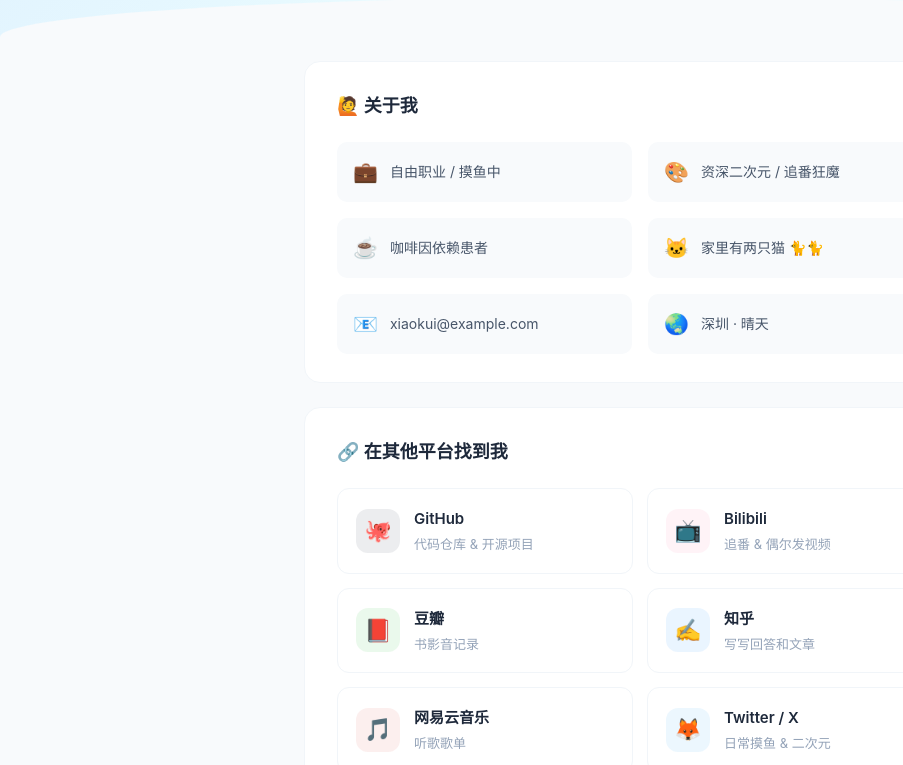
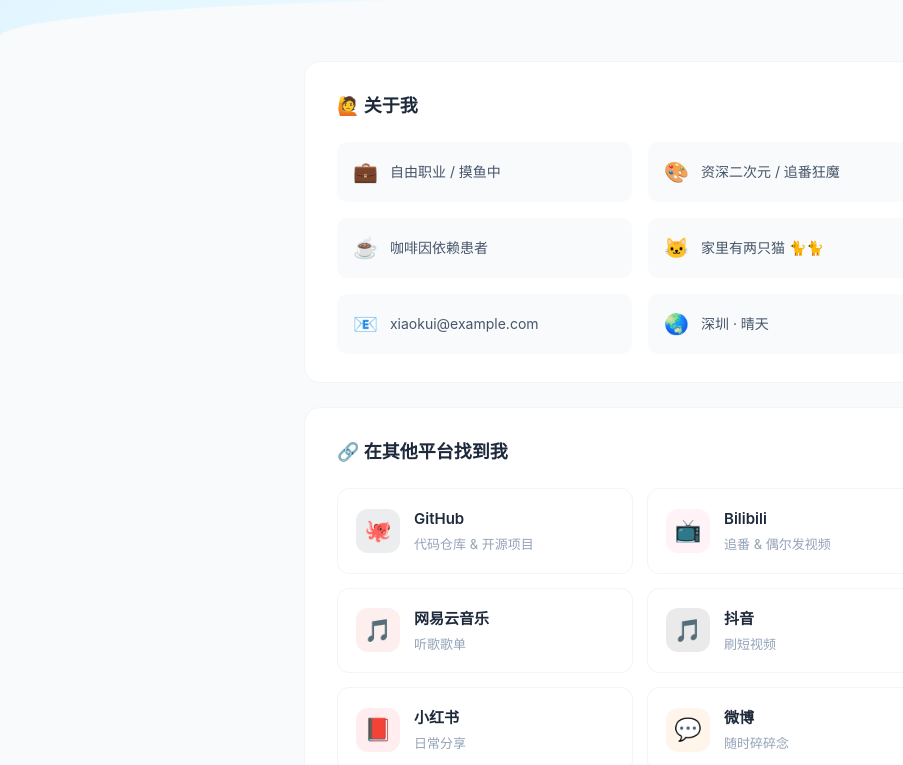
Before and after one commit to xiaokuiizumi/xiaokui-blog, a plain HTML site: page about.html in a window 1280 px wide. Shown: the part 187-952 px from the top of the page, without its empty margins (0-903 px from the left). Drawn offline with Linux system fonts and the light colour scheme.

Commit message:
Update social platforms: remove 豆瓣/知乎, add 抖音/小红书/微博/Steam

```diff
--- a/about.html
+++ b/about.html
@@ -105,9 +105,11 @@
         const PLATFORMS = [
             { icon: '🐙', name: 'GitHub', desc: '代码仓库 & 开源项目', color: '#1e293b', url: 'https://github.com/xiaokuiizumi' },
             { icon: '📺', name: 'Bilibili', desc: '追番 & 偶尔发视频', color: '#fb7299', url: 'https://space.bilibili.com/' },
-            { icon: '📕', name: '豆瓣', desc: '书影音记录', color: '#00b51d', url: 'https://www.douban.com/people/' },
-            { icon: '✍️', name: '知乎', desc: '写写回答和文章', color: '#0084ff', url: 'https://www.zhihu.com/people/' },
             { icon: '🎵', name: '网易云音乐', desc: '听歌歌单', color: '#d43c33', url: '#' },
+            { icon: '🎵', name: '抖音', desc: '刷短视频', color: '#000000', url: 'https://www.douyin.com/user/' },
+            { icon: '📕', name: '小红书', desc: '日常分享', color: '#ff2442', url: 'https://www.xiaohongshu.com/user/' },
+            { icon: '💬', name: '微博', desc: '随时碎碎念', color: '#ff8200', url: 'https://weibo.com/u/' },
+            { icon: '🎮', name: 'Steam', desc: '打游戏 & 喜加一', color: '#1b2838', url: 'https://steamcommunity.com/id/' },
             { icon: '🦊', name: 'Twitter / X', desc: '日常摸鱼 & 二次元', color: '#1da1f2', url: 'https://twitter.com/' },
         ];
 
```
